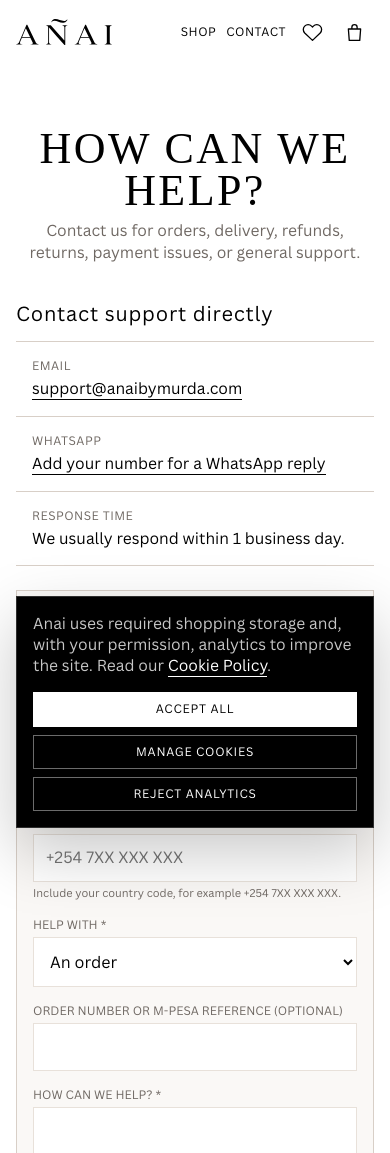
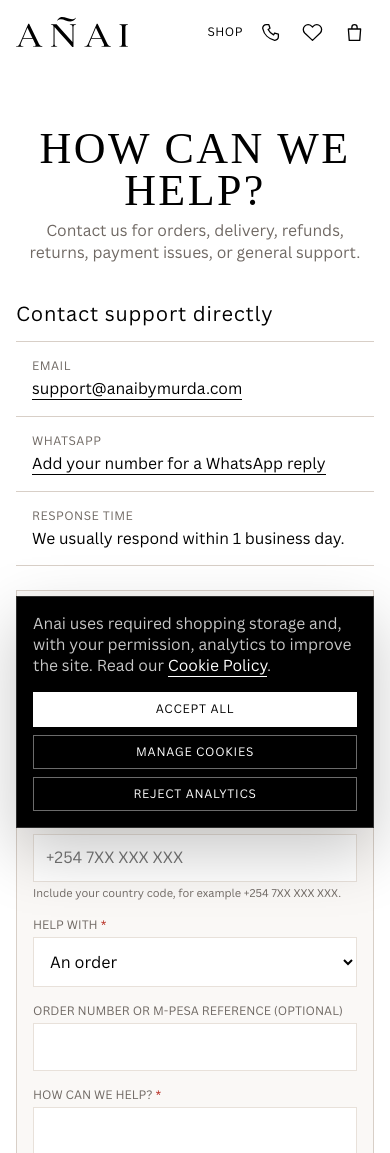
Before and after one commit to kiruwi/anai, a Nuxt app: page /contact in a window 390 px wide. Shown: the top 1153 px of the page. Built offline with nearby package versions, Linux system fonts and the light colour scheme; no server answers.

Commit message:
Nav, COntact fix

```diff
--- a/app/components/layout/SiteHeader.vue
+++ b/app/components/layout/SiteHeader.vue
@@ -34,13 +34,13 @@
           </svg>
         </NuxtLink>
         <NuxtLink
-          class="site-header__action site-header__action--text-mobile"
+          class="site-header__action"
           to="/contact"
           aria-label="Contact support"
         >
           <span class="site-header__action-label">Contact</span>
           <svg class="site-header__action-icon" viewBox="0 0 24 24" aria-hidden="true">
-            <path d="M3 5.5h18v13H3zM3.5 6l8.5 7 8.5-7" />
+            <path d="M7.1 3h3l1.3 4.2-2.1 1.3a14 14 0 0 0 6.2 6.2l1.3-2.1 4.2 1.3v3c0 2.3-1.9 4.1-4.2 4A17.8 17.8 0 0 1 3.1 7.2C3 4.9 4.8 3 7.1 3Z" />
           </svg>
         </NuxtLink>
         <NuxtLink
@@ -204,7 +204,7 @@
 
 @media (max-width: 520px) {
   .site-header__logo {
-    width: clamp(8.4rem, 26vw, 9.6rem);
+    width: clamp(9.8rem, 30vw, 11.2rem);
   }
 
   .site-header__inner {
@@ -229,8 +229,8 @@
 
   .site-header__action--text-mobile {
     width: auto;
-    padding-inline: 0.4rem;
-    font-size: 1.1rem;
+    padding-inline: 0.5rem;
+    font-size: 1.4rem;
   }
 
   .site-header__action--text-mobile .site-header__action-label {
--- a/app/pages/contact/index.vue
+++ b/app/pages/contact/index.vue
@@ -29,11 +29,11 @@
       <h2>Send a support request</h2>
       <div class="contact-page__fields">
         <label>
-          <span>Full name <span aria-hidden="true">*</span></span>
+          <span>Full name <span class="contact-page__required" aria-hidden="true">*</span></span>
           <input v-model.trim="form.fullName" type="text" autocomplete="name" maxlength="120" required />
         </label>
         <label>
-          <span>Email address <span aria-hidden="true">*</span></span>
+          <span>Email address <span class="contact-page__required" aria-hidden="true">*</span></span>
           <input v-model.trim="form.email" type="email" autocomplete="email" maxlength="254" required />
         </label>
         <label for="phone">
@@ -50,7 +50,7 @@
           <small id="phone-example">Include your country code, for example +254 7XX XXX XXX.</small>
         </label>
         <label>
-          <span>Help with <span aria-hidden="true">*</span></span>
+          <span>Help with <span class="contact-page__required" aria-hidden="true">*</span></span>
           <select v-model="form.category" required>
             <option value="order">An order</option>
             <option value="payment">M-Pesa payment</option>
@@ -65,7 +65,7 @@
           <input v-model.trim="form.orderReference" type="text" maxlength="80" />
         </label>
         <label class="contact-page__field--wide">
-          <span>How can we help? <span aria-hidden="true">*</span></span>
+          <span>How can we help? <span class="contact-page__required" aria-hidden="true">*</span></span>
           <textarea v-model.trim="form.message" rows="6" minlength="10" maxlength="3000" required />
         </label>
       </div>
@@ -243,6 +243,7 @@
   display: grid;
   grid-template-columns: repeat(2, minmax(0, 1fr));
   gap: var(--space-md);
+  align-items: start;
 }
 
 .contact-page__form label {
@@ -258,6 +259,10 @@
   font-size: 1.1rem;
   line-height: 1.35;
   text-transform: none;
+}
+
+.contact-page__required {
+  color: #b42318;
 }
 
 .contact-page__field--wide {
```
